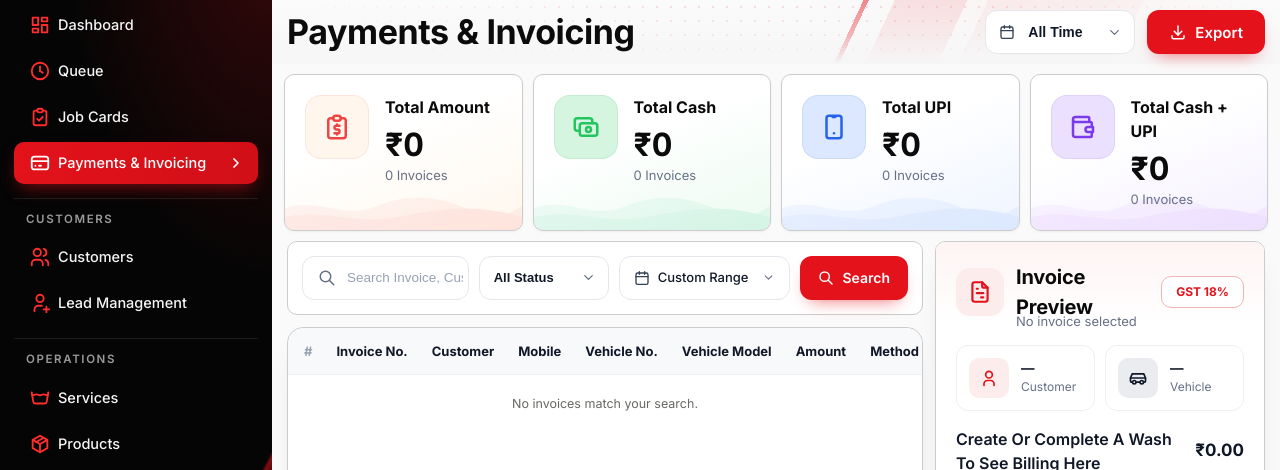
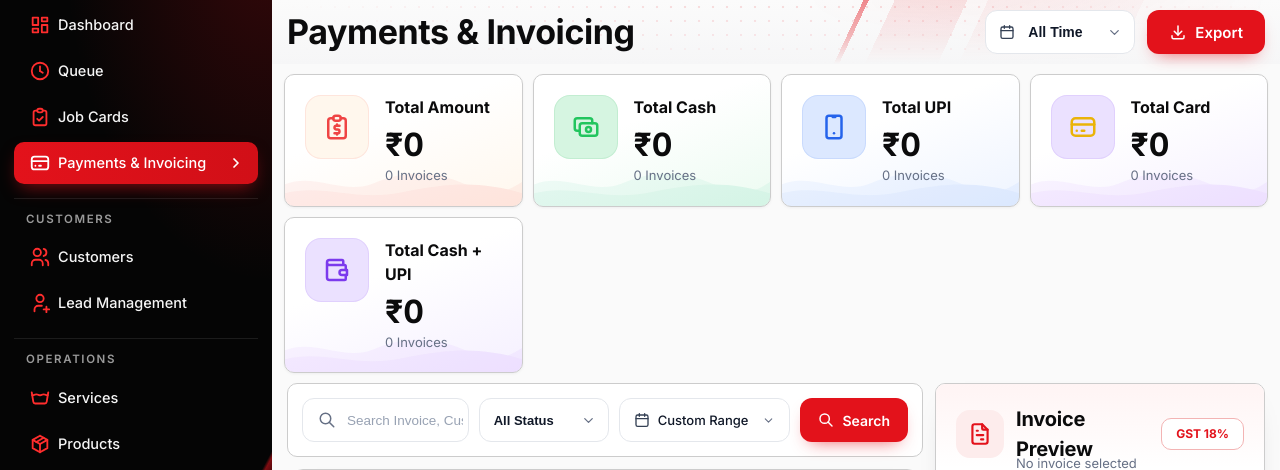
Before and after one commit to infoasissupport/polishpanda_erp, a Laravel app: page /payments in a window 1280 px wide. Shown: the part 76-546 px from the top of the page. Run offline with Laravel 12, Linux system fonts and the light colour scheme; the visitor is signed in with stand-in values (Sample User, id 1); data comes from the database, SQL or seed files in the repository; data that the repository does not hold is empty; some libraries are stand-ins or nearby versions.

Commit message:
Add Total Card KPI card to Payments & Invoicing page

```diff
--- a/public/css/payments.css
+++ b/public/css/payments.css
@@ -272,7 +272,8 @@ overflow: auto;
 .pay-kpi:nth-child(1), .pay-kpi.pay-kpi--total{--kpi-wave:#ef4444;}
 .pay-kpi:nth-child(2), .pay-kpi.pay-kpi--cash{--kpi-wave:#10B981;}
 .pay-kpi:nth-child(3), .pay-kpi.pay-kpi--upi{--kpi-wave:#3B82F6;}
-.pay-kpi:nth-child(4), .pay-kpi.pay-kpi--split{--kpi-wave:#A855F7;}
+.pay-kpi.pay-kpi--card{--kpi-wave:#F59E0B;}
+.pay-kpi.pay-kpi--split{--kpi-wave:#A855F7;}
 .pay-kpi-icon, .pay-kpi-body{position:relative;z-index:1;}
 .pay-kpi::after{content:'' !important;display:block !important;z-index:0 !important;}
 
@@ -336,6 +337,7 @@ section#payments .view-header{
 #payments .pay-kpi:nth-child(1), #payments .pay-kpi.pay-kpi--total{--kpi-tint:#fff7ed;--kpi-ink:#ef4444;--kpi-tile:#fff7ed;--kpi-wave:#ef4444;}
 #payments .pay-kpi:nth-child(2), #payments .pay-kpi.pay-kpi--cash{--kpi-tint:#ecfbf1;--kpi-ink:#16a34a;--kpi-tile:#d6f5e1;--kpi-wave:#10B981;}
 #payments .pay-kpi:nth-child(3), #payments .pay-kpi.pay-kpi--upi{--kpi-tint:#eef4ff;--kpi-ink:#2563eb;--kpi-tile:#dce8ff;--kpi-wave:#3B82F6;}
+#payments .pay-kpi.pay-kpi--card{--kpi-tint:#fffbeb;--kpi-ink:#d97706;--kpi-tile:#fef3c7;--kpi-wave:#f59e0b;}
 #payments .pay-kpi:nth-child(4), #payments .pay-kpi.pay-kpi--split{--kpi-tint:#f5f0ff;--kpi-ink:#7c3aed;--kpi-tile:#ebe1ff;--kpi-wave:#A855F7;}
 #payments .pay-kpi::after{content:'' !important;display:block !important;z-index:0 !important;}
 /* the icon colours are inline in the markup; the card palette wins */
--- a/public/js/payments.js
+++ b/public/js/payments.js
@@ -452,6 +452,7 @@
     var totalAmountSum = 0, totalAmountCount = 0;
     var cashSum = 0, cashCount = 0;
     var upiSum = 0, upiCount = 0;
+    var cardSum = 0, cardCount = 0;
     var splitSum = 0, splitCount = 0;
 
     var methodFilter = document.getElementById('invoiceFilterSelect') ? document.getElementById('invoiceFilterSelect').value : 'all';
@@ -476,6 +477,9 @@
           } else if (m === 'upi') {
             upiSum += amt;
             upiCount++;
+          } else if (m === 'card') {
+            cardSum += amt;
+            cardCount++;
           } else if (m === 'upi_cash' || m === 'split') {
             splitSum += amt;
             splitCount++;
@@ -500,6 +504,11 @@
     if (upiEl) upiEl.textContent = formatAmount(upiSum);
     var upiSub = document.getElementById('payKpiUpiSub');
     if (upiSub) upiSub.textContent = upiCount + (upiCount === 1 ? ' Invoice' : ' Invoices');
+
+    var cardEl = document.getElementById('payKpiCard');
+    if (cardEl) cardEl.textContent = formatAmount(cardSum);
+    var cardSub = document.getElementById('payKpiCardSub');
+    if (cardSub) cardSub.textContent = cardCount + (cardCount === 1 ? ' Invoice' : ' Invoices');
 
     var totalEl = document.getElementById('payKpiTotal');
     if (totalEl) totalEl.textContent = formatAmount(splitSum);
--- a/resources/views/payments.blade.php
+++ b/resources/views/payments.blade.php
@@ -54,6 +54,14 @@
         <div class="pay-kpi-label">Total UPI</div>
         <div class="pay-kpi-value" id="payKpiUpi">₹0</div>
         <div class="pay-kpi-sub" id="payKpiUpiSub">0 Invoices</div>
+      </div>
+    </div>
+    <div class="pay-kpi pay-kpi--card">
+      <div class="pay-kpi-icon" style="background:#FFFBEB;color:#D97706;"><i class="ti ti-credit-card"></i></div>
+      <div class="pay-kpi-body">
+        <div class="pay-kpi-label">Total Card</div>
+        <div class="pay-kpi-value" id="payKpiCard">₹0</div>
+        <div class="pay-kpi-sub" id="payKpiCardSub">0 Invoices</div>
       </div>
     </div>
     <div class="pay-kpi pay-kpi--split">
```
